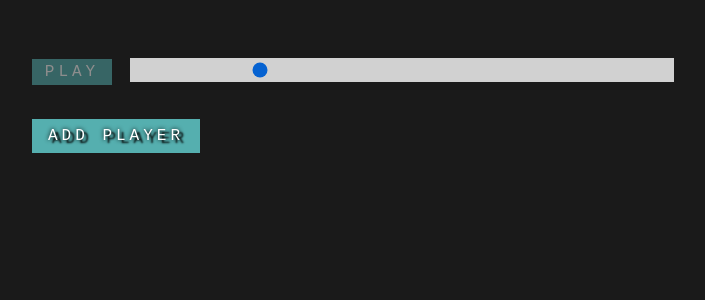
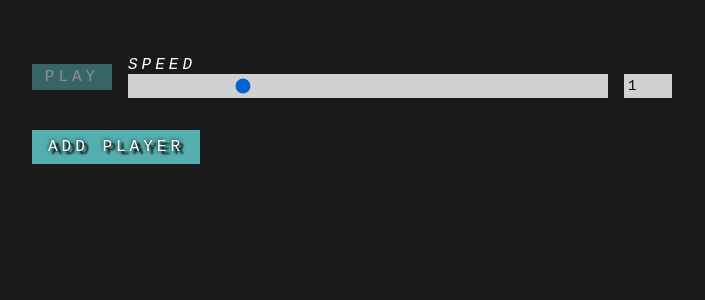
Before and after one commit to Noah2610/schwapla, a Next.js app: page / in a window 1280 px wide. Both pictures are taken after a click on the button "ADD PLAYER". Shown: the top 300 px of the page, without its empty margins (288-993 px from the left). Built offline with nearby package versions, Linux system fonts and the light colour scheme.

Commit message:
Add PlayerValue that renders slider and input for a value

```diff
--- /dev/null
+++ b/src/components/Player/PlayerValue.module.scss
@@ -0,0 +1,38 @@
+.playerValue {
+    & .label {
+        text-transform: uppercase;
+        letter-spacing: 4px;
+        font-style: italic;
+        cursor: default;
+    }
+
+    & .items {
+        display: flex;
+        justify-content: stretch;
+        align-items: center;
+        gap: 16px;
+
+        & .item {
+            flex: 1 1 0;
+            display: flex;
+            align-items: center;
+        }
+
+        & .slider {
+            flex: 1 2 0;
+        }
+
+        & .input {
+            flex: 0 0 48px;
+            height: 24px;
+
+            & > input {
+                width: 100%;
+                height: 100%;
+                margin: 0;
+                padding: 0 4px;
+                border: none;
+            }
+        }
+    }
+}
--- /dev/null
+++ b/src/components/Player/PlayerValue.tsx
@@ -0,0 +1,66 @@
+import classNames from "classnames";
+import clamp from "../../util/clamp";
+import Slider, { SliderProps } from "../Slider";
+import styles from "./PlayerValue.module.scss";
+
+export interface PlayerValueProps extends SliderProps {
+    id: string;
+    label: string;
+}
+
+export default function PlayerValue({
+    id,
+    label,
+    value,
+    onChange,
+    min,
+    max,
+    step,
+}: PlayerValueProps) {
+    const inputId = `player-value-${id}-${label}`;
+
+    return (
+        <div className={styles.playerValue}>
+            <label htmlFor={inputId} className={styles.label}>
+                {label}
+            </label>
+
+            <div className={styles.items}>
+                <div className={classNames(styles.item, styles.slider)}>
+                    <Slider
+                        value={value}
+                        min={min}
+                        max={max}
+                        step={step}
+                        onChange={onChange}
+                    />
+                </div>
+                <div className={classNames(styles.item, styles.input)}>
+                    <input
+                        id={inputId}
+                        className="input"
+                        type="number"
+                        value={value}
+                        min={min}
+                        max={max}
+                        step={step}
+                        onChange={
+                            onChange &&
+                            ((e) => {
+                                const value = e.currentTarget.value;
+                                const newValue = clamp(
+                                    value === "" ? 0 : parseFloat(value),
+                                    min,
+                                    max,
+                                );
+                                if (newValue || newValue === 0) {
+                                    onChange(newValue);
+                                }
+                            })
+                        }
+                    />
+                </div>
+            </div>
+        </div>
+    );
+}
--- a/src/components/Player/index.tsx
+++ b/src/components/Player/index.tsx
@@ -2,7 +2,7 @@ import shallow from "zustand/shallow";
 import classNames from "classnames";
 import useStore from "../../store";
 import styles from "./Player.module.scss";
-import Slider from "../Slider";
+import PlayerValue from "./PlayerValue";
 
 export default function Player({ id }: { id: string }) {
     const { player } = useStore(
@@ -36,7 +36,9 @@ export default function Player({ id }: { id: string }) {
             </button>
 
             <div className={styles.sliders}>
-                <Slider
+                <PlayerValue
+                    id={id}
+                    label="Speed"
                     value={player.speed}
                     min={0.1}
                     max={4.0}
--- a/src/components/Slider/Slider.module.scss
+++ b/src/components/Slider/Slider.module.scss
@@ -3,10 +3,6 @@
     width: 100%;
     height: 24px;
     outline: none;
-    opacity: 0.8;
-    transition: opacity 200ms;
-
-    &:hover {
-        opacity: 1;
-    }
+    padding: 0;
+    margin: 0;
 }
--- a/src/components/Slider/index.tsx
+++ b/src/components/Slider/index.tsx
@@ -1,4 +1,13 @@
+import classNames from "classnames";
 import styles from "./Slider.module.scss";
+
+export interface SliderProps {
+    value: number;
+    min: number;
+    max: number;
+    step: number;
+    onChange?: (value: number) => void;
+}
 
 export default function Slider({
     value,
@@ -6,17 +15,10 @@ export default function Slider({
     max,
     step,
     onChange,
-}: {
-    value: number;
-    min: number;
-    max: number;
-    step: number;
-    onChange?: (value: number) => void;
-}) {
+}: SliderProps) {
     return (
-        <div>
         <input
-                className={styles.slider}
+            className={classNames("input", styles.slider)}
             type="range"
             value={value}
             min={min}
@@ -32,6 +34,5 @@ export default function Slider({
                 })
             }
         />
-        </div>
     );
 }
--- a/src/styles/main.scss
+++ b/src/styles/main.scss
@@ -17,7 +17,6 @@ body {
 
 .page {
     display: block;
-    width: 100%;
     max-width: 640px;
     margin: 32px auto;
     padding: 24px 32px;
@@ -48,3 +47,21 @@ body {
         text-shadow: 0 0 4px #000000, 4px 3px 2px #000000;
     }
 }
+
+.input {
+    font-family: monospace;
+    font-size: 14px;
+    opacity: 0.8;
+    transition: opacity 200ms;
+
+    &:hover,
+    &:focus,
+    &:active {
+        opacity: 1;
+    }
+
+    &:focus,
+    &:active {
+        outline: none;
+    }
+}
--- /dev/null
+++ b/src/util/clamp.ts
@@ -0,0 +1,7 @@
+/**
+ * Clamp a value between a given min and max values.
+ * Both min and max values are inclusive.
+ */
+export default function clamp(value: number, min: number, max: number): number {
+    return Math.max(Math.min(value, max), min);
+}
```
Lines whose indentation alone changed are shown as unchanged.
